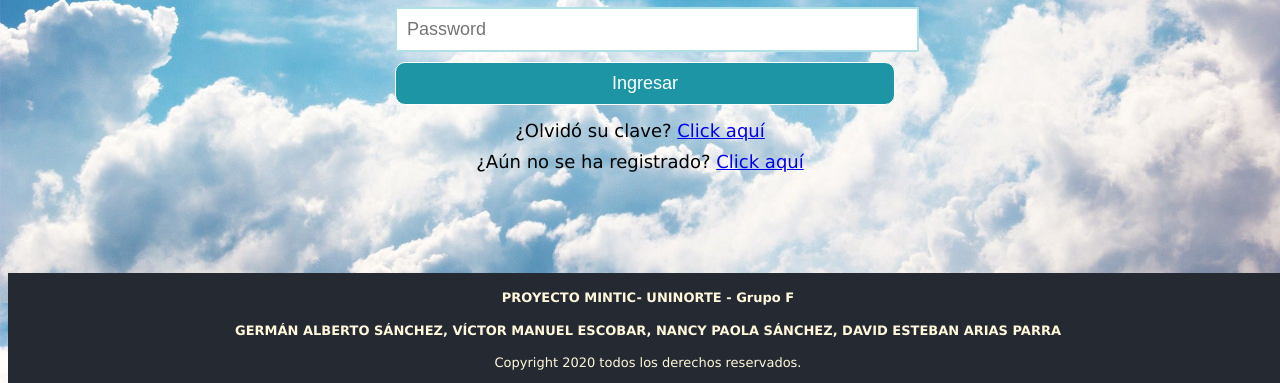
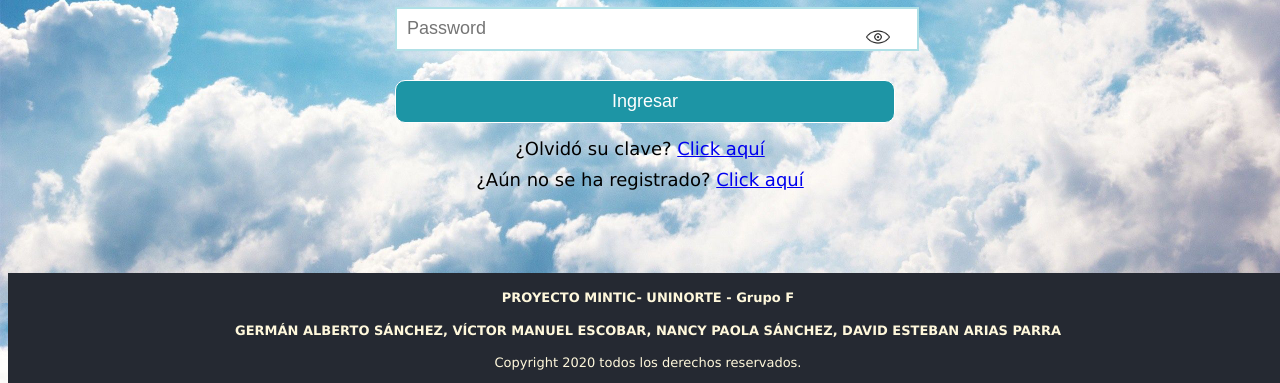
Before and after one commit to paolasanchez9606/grupoF, a plain HTML site: page login.html in a window 1280 px wide. Shown: the part 417-800 px from the top of the page. Drawn offline with Linux system fonts and the light colour scheme.

Commit message:
implementación icono ver contraseña

```diff
--- a/login.html
+++ b/login.html
@@ -17,7 +17,10 @@
             <br>
             <input type="text" name="user" placeholder="Username" id="usuario">
             <br>
+            <div id="input_container">
             <input type="password" name="pass" placeholder="Password" id="clave">
+            <img src="galeria/visible.ico" id="input_img" onclick="mostrarContrasena()">
+            </div>
             <br>
             <input type="submit" name="Ingresar" class="btn" value="Ingresar" >
             <br>
--- a/script.js
+++ b/script.js
@@ -96,3 +96,14 @@ function mostrarPassword() {
 function ocultarPassword() {
     document.getElementById("clave").type = "password";
 }
+
+
+
+function mostrarContrasena(){
+    var tipo = document.getElementById("clave");
+    if(tipo.type == "password"){
+          tipo.type = "text";
+    }else{
+          tipo.type = "password";
+    }
+}
--- a/style.css
+++ b/style.css
@@ -93,3 +93,27 @@ footer {
     background-image: url(cielo.jpg);
     background-size: cover;
 }
+
+#input_container {
+    position:relative;
+    padding:10 px;
+    margin:5px;
+    background-color: transparent;
+    direction: ltr;
+    width: 100%;
+}
+
+#clave {
+    height:20px;
+    margin:0;
+    padding-right: 30px;
+    width: 96%;
+}
+
+#input_img {
+    position:absolute;
+    bottom:2px;
+    right:5px;
+    width:24px;
+    height:24px;
+}
```
Also changed, not shown: galeria/notVisible.ico (added), galeria/visible.ico (added).
